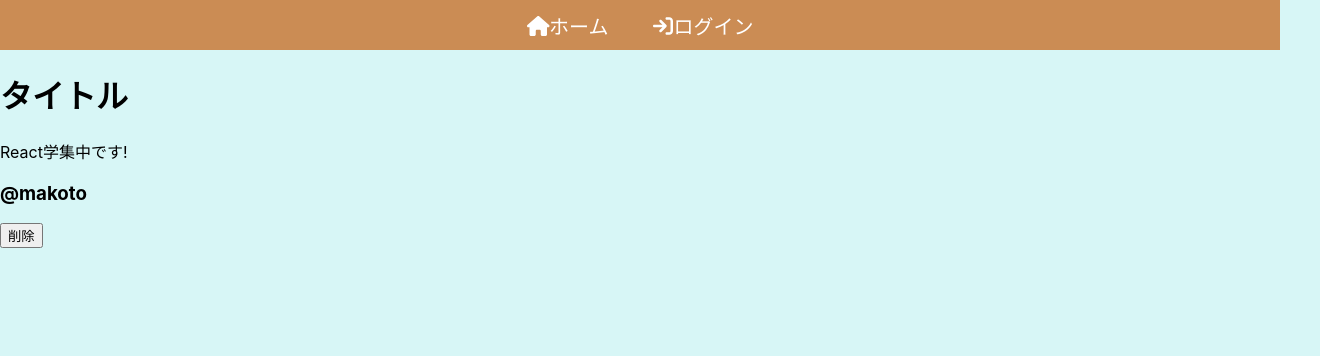
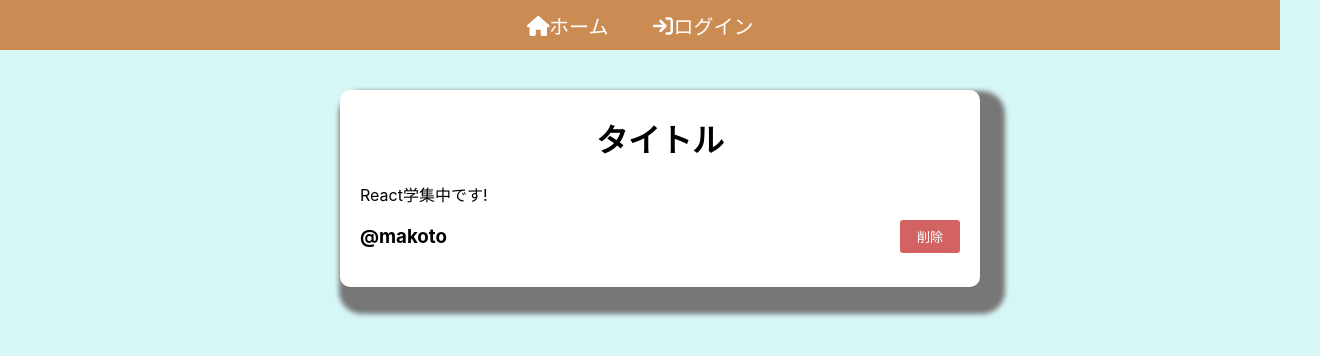
Before and after one commit to m-fujii0202/React-Blog, a React (Create React App) app: page / in a window 1280 px wide. Shown: the top 356 px of the page, 1320 px wide, since content can reach past the window. Built offline with nearby package versions, Linux system fonts and the light colour scheme.

Commit message:
Home PageにCSSをあてました

```diff
--- a/src/components/Home.tsx
+++ b/src/components/Home.tsx
@@ -1,21 +1,77 @@
+import styled from "styled-components";
+import React from "react";
 
 const Home:any = () => {
     return (
-    <div className="homePage">
-        <div className="postContents">
+    <ShomePage>
+        <SpostContents>
             <div className="postHeader">
-                <h1>タイトル</h1>
+                <Sh1>タイトル</Sh1>
             </div>
-        </div>
-            <div className="postTextContainer">
+            <SpostTextContainer>
                 React学集中です!
-            </div>
-            <div className="nameAndDeleteButton">
-               <h3>@makoto</h3>
-               <button>削除</button>
-            </div>
-    </div>
+            </SpostTextContainer>
+            <SnameAndDeleteButton>
+               <Sh3>@makoto</Sh3>
+               <Sbutton>削除</Sbutton>
+            </SnameAndDeleteButton>
+        </SpostContents>
+    </ShomePage>
     )
 };
 
+const ShomePage = styled.div`
+ width:100%;
+ height:auto;
+ display:flex;
+ flex-direction:column;
+ align-items:center;
+ padding:20px;
+`
+
+const SpostContents = styled.div`
+width:600px;
+height:auto;
+max-height:600px;
+background-color:#fff;
+box-shadow: 12px 14px 5px 13px #777777;
+margin:20px;
+padding:20px;
+border-radius:10px;
+`
+
+const Sh1 = styled.h1`
+ text-align:center;
+ margin-top:5px;
+`
+const SpostTextContainer = styled.div`
+ height:auto;
+ word-wrap:break-word;
+ max-height:400px;
+ width:100%;
+`
+const SnameAndDeleteButton =styled.div`
+ display:flex;
+ align-items:center;
+`
+
+const Sbutton = styled.button`
+ flex:10%;
+ background-color:#d36262;
+ color:#fff;
+ padding:7px 15px;
+ border-radius:3px;
+ border:none;
+ cursor:pointer;
+ transition:all 0.3s;
+ &:hover{
+    background-color:red;
+ }
+`
+
+const Sh3 = styled.h3`
+ flex:90%;
+`
+
+
 export default Home;
```
